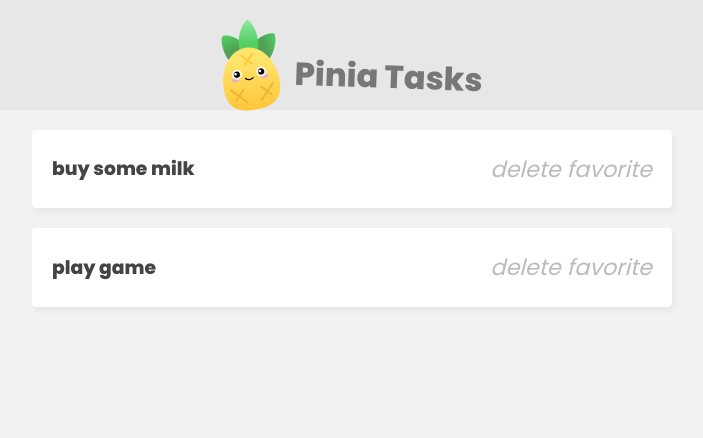
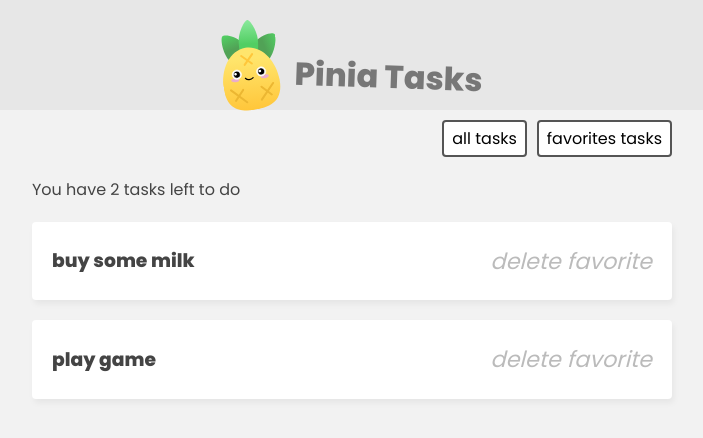
Before and after one commit to Aleroms/pinia-tasks, a Vue app: page / in a window 1280 px wide. Shown: the top 438 px of the page, without its empty margins (288-991 px from the left). Built offline with nearby package versions, Linux system fonts and the light colour scheme; the HTML template or start-up script is replaced by a standard one.

Commit message:
created 3 getter functions for tasks

```diff
--- a/src/App.vue
+++ b/src/App.vue
@@ -6,9 +6,26 @@
       <h1>Pinia Tasks</h1>
     </header>
 
+    <!-- filter -->
+    <nav class="filter">
+      <button @click="filter = 'all'">all tasks</button
+      ><button @click="filter = 'favs'">favorites tasks</button>
+    </nav>
+
     <!-- task list  -->
-    <div class="task-list" v-for="task in taskStore.tasks">
-      <TaskDetails :task="task" />
+    <div class="task-list" v-if="filter === 'all'">
+      <p>You have {{ taskStore.totalCount }} tasks left to do</p>
+      <div v-for="task in taskStore.tasks">
+        <TaskDetails :task="task" />
+      </div>
+    </div>
+
+    <!-- looping over filtered favorites in taskStore() -->
+    <div class="task-list" v-if="filter === 'favs'">
+      <p>You have {{ taskStore.favCount }} favs left to do</p>
+      <div v-for="task in taskStore.favs">
+        <TaskDetails :task="task" />
+      </div>
     </div>
   </main>
 </template>
@@ -16,13 +33,15 @@
 <script>
 import TaskDetails from "@/components/TaskDetails.vue";
 import { useTaskStore } from "@/stores/taskStore.js";
+import { ref } from "vue";
 export default {
   components: { TaskDetails },
   setup() {
     //returns stores
     const taskStore = useTaskStore();
+    const filter = ref("all");
 
-    return { taskStore };
+    return { taskStore, filter };
   },
 };
 </script>
--- a/src/assets/main.css
+++ b/src/assets/main.css
@@ -30,3 +30,19 @@
   color: #777;
   transform: rotate(2deg);
 }
+
+.filter{
+  width: 640px;
+  margin: 10px auto;
+  text-align: right;
+}
+.filter button{
+  display: inline-block;
+  margin-left: 10px;
+  background: #fff;
+  border: 2px solid #555;
+  border-radius: 4px;
+  padding: 4px 8px;
+  cursor: pointer;
+  font-size: 1em;
+}
--- a/src/stores/TaskStore.js
+++ b/src/stores/TaskStore.js
@@ -4,7 +4,24 @@
   state: () => ({
     tasks: [
       { id: 1, title: "buy some milk", isFav: false },
-      { id: 2, title: "play game", isFav: false },
+      { id: 2, title: "play game", isFav: true },
     ],
   }),
+  getters: {
+    favs() {
+      return this.tasks.filter((t) => t.isFav);
+    },
+    favCount() {
+      //reduce returns a value
+      return this.tasks.reduce((prev, cur) => {
+        return cur.isFav ? prev + 1 : prev;
+      }, 0);
+      //0 is initial value for p
+    },
+    totalCount: (state) => {
+      return state.tasks.length;
+    },
+  },
 });
+//getters can manipulate data before returning the values
+//returns new values and does not manipulate state
```
